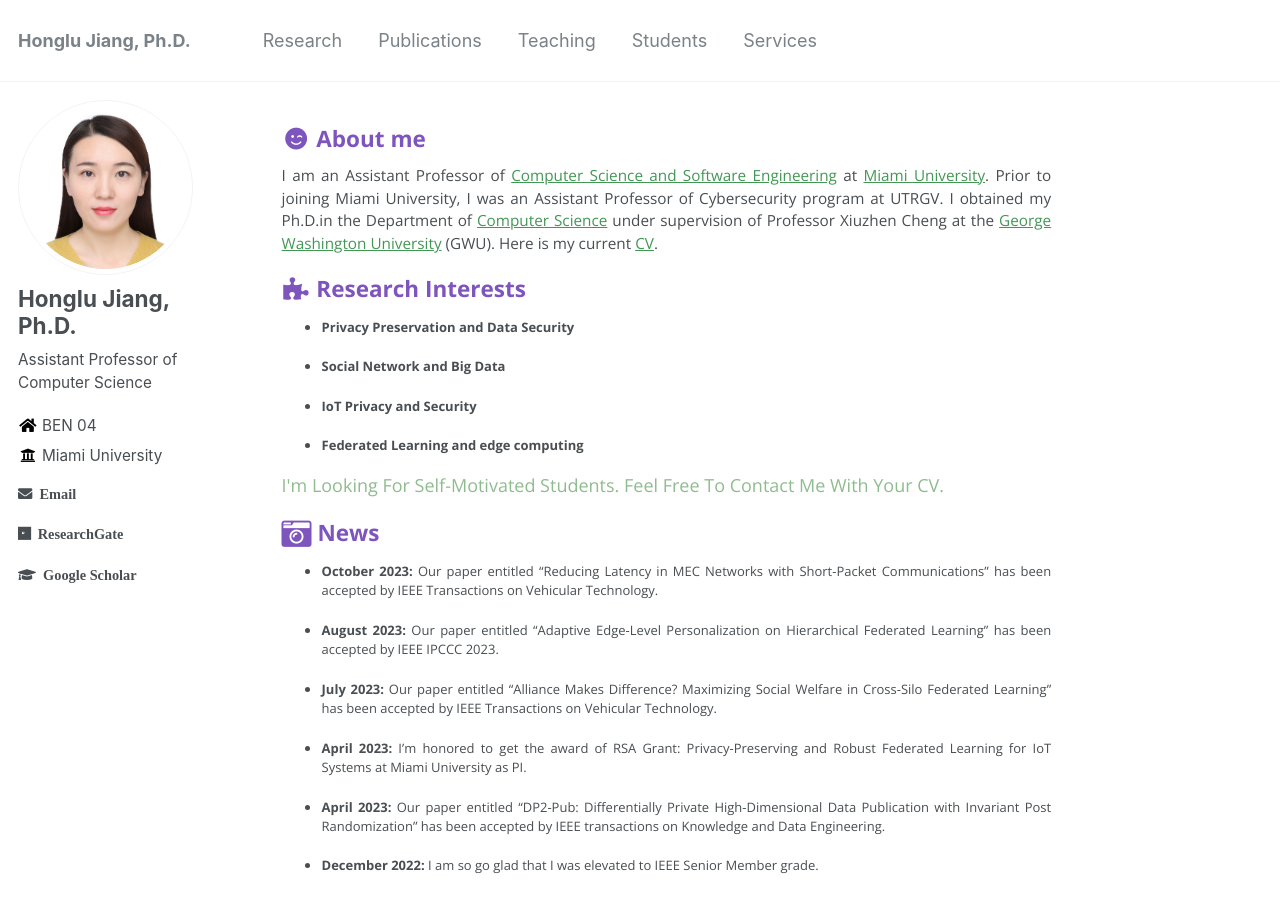
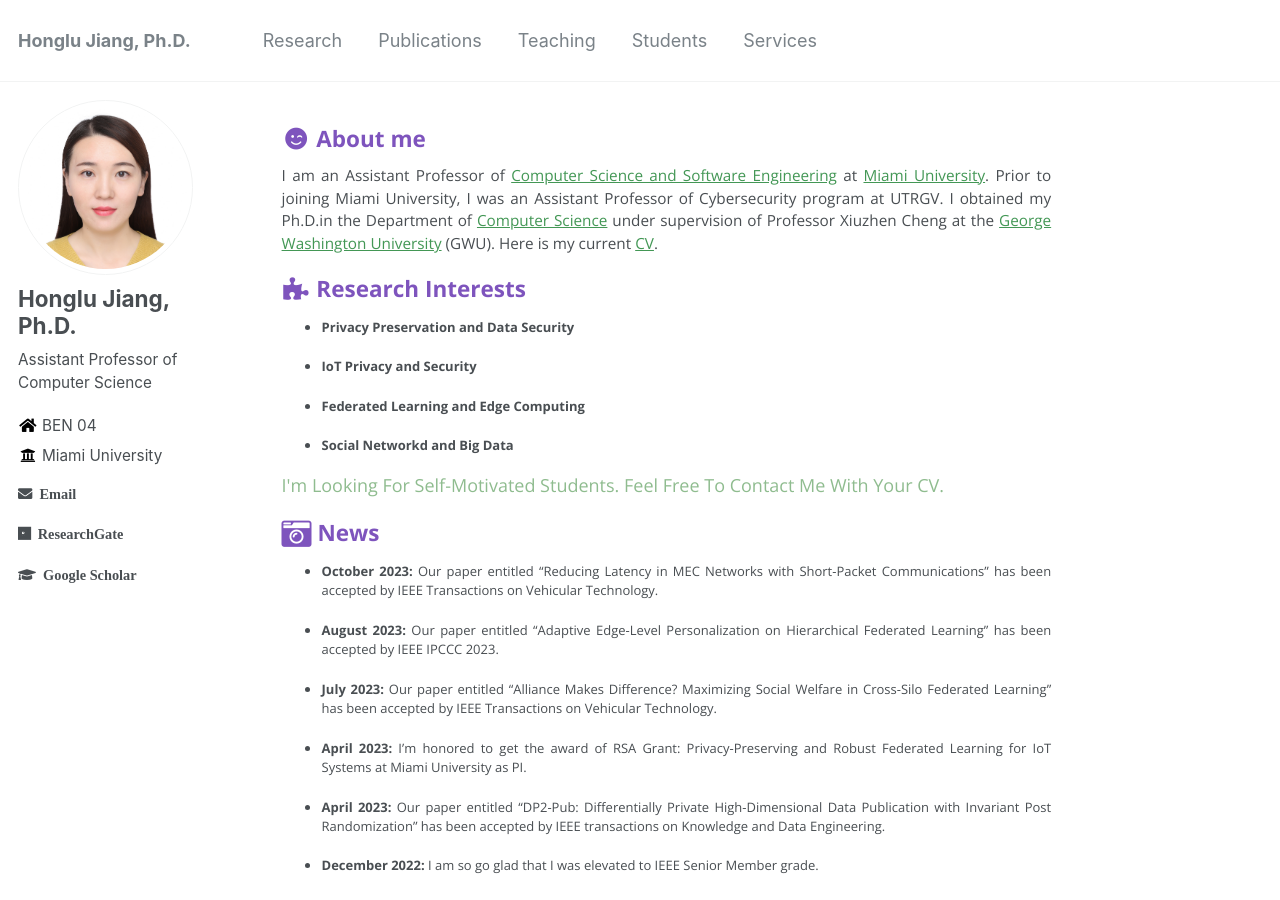
Before and after one commit to hljiang0720/hljiang.github.io, a Jekyll site: the page built from _pages/about.md, in a window 1280 px wide and 900 px high. Built offline with Jekyll 4.4.1, drawn with Linux system fonts in a browser that asks for light colours.

Commit message:
Update about.md

```diff
--- a/_pages/about.md
+++ b/_pages/about.md
@@ -19,11 +19,11 @@
 
 * **Privacy Preservation and Data Security**
 
-* **Social Network and Big Data**
-
 *  **IoT Privacy and Security**
 
-*  **Federated Learning and edge computing**
+*  **Federated Learning and Edge Computing**
+
+* **Social Networkd and Big Data**
 
 
 
```
